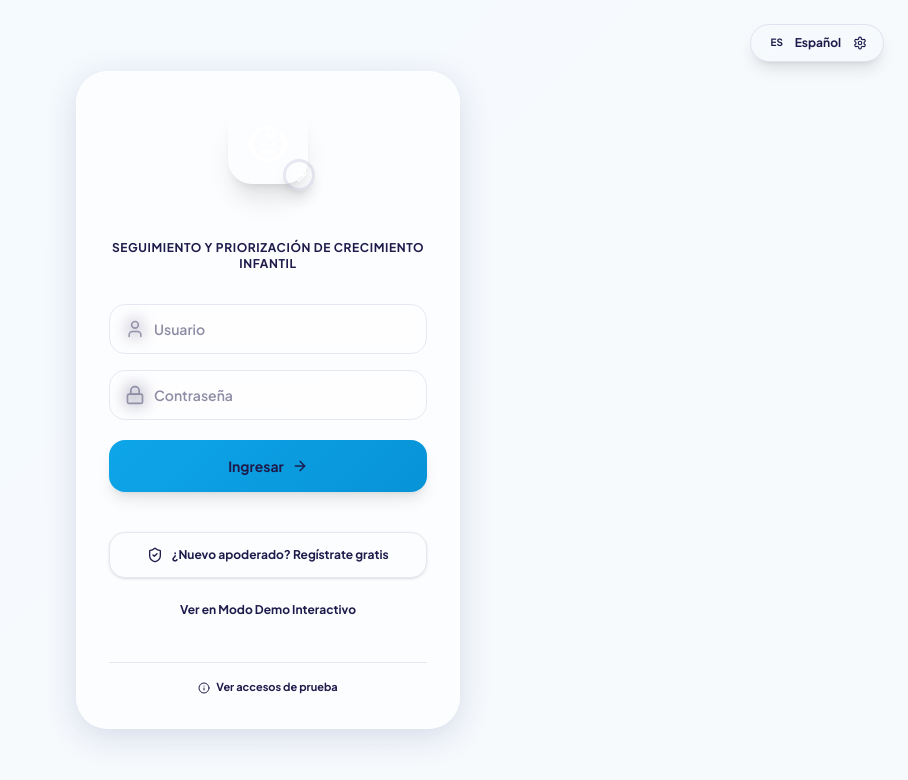
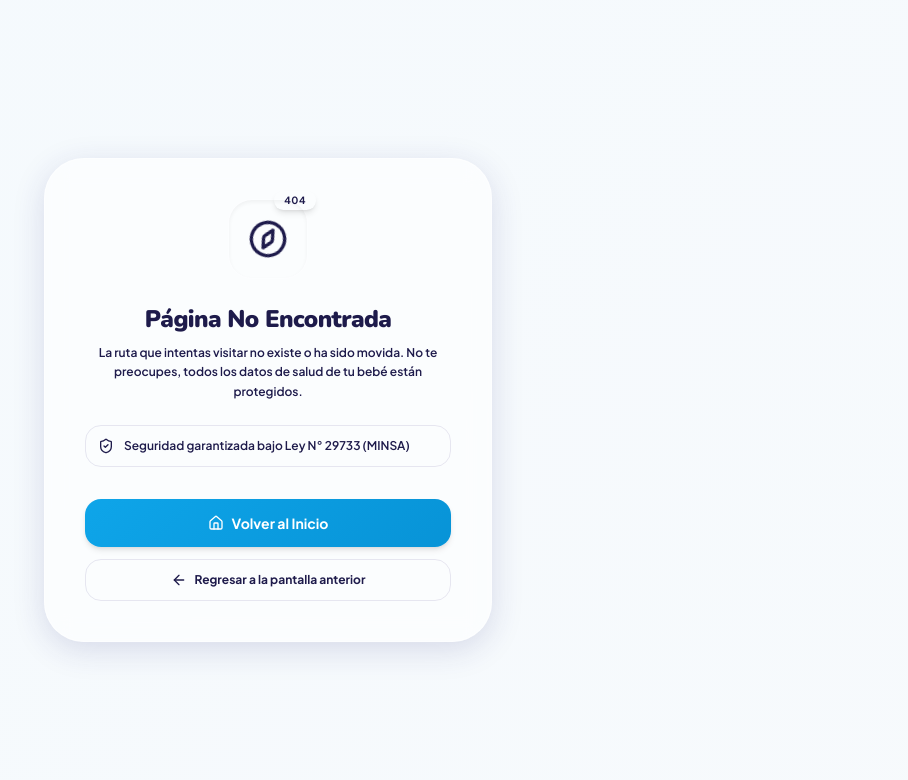
Before and after one commit to luzylay/NutriCRED-PWA, a React (Vite) app: page /404 in a window 1280 px wide. Before the commit this address led to /. Shown: the top 780 px of the page, without its empty margins (372-1280 px from the left). Built offline with nearby package versions, Linux system fonts and the light colour scheme.

Commit message:
feat(ui): implementar pantallas de error HTTP 404 (No Encontrado) y 403 (Acceso Restringido) con diseño humanizado

```diff
--- a/src/app/App.tsx
+++ b/src/app/App.tsx
@@ -43,6 +43,9 @@ const WellnessPage = safeLazy(() => import("./pages/WellnessPage"));
 const PublicImpactPage = safeLazy(
   () => import("./pages/PublicImpactPage").then((m) => m.PublicImpactPage)
 );
+const NotFoundPage = safeLazy(() => import("./pages/NotFoundPage"));
+const ForbiddenPage = safeLazy(() => import("./pages/ForbiddenPage"));
+
 
 
 // ─── LOADING FALLBACK ─────────────────────────────────────────────────────────
@@ -173,10 +176,15 @@ function AppShell() {
             }
           />
 
-          {/* Catch-all redirect */}
-          <Route path="*" element={<Navigate to="/" replace />} />
+          {/* Error HTTP Routes */}
+          <Route path="/403" element={<ForbiddenPage />} />
+          <Route path="/404" element={<NotFoundPage />} />
+
+          {/* Catch-all 404 Route */}
+          <Route path="*" element={<NotFoundPage />} />
         </Routes>
       </Suspense>
+
     </DataProvider>
   );
 }
--- /dev/null
+++ b/src/app/pages/ForbiddenPage.tsx
@@ -0,0 +1,56 @@
+import { Link } from "react-router";
+import { ShieldAlert, Lock, Home, RefreshCw, UserCheck } from "lucide-react";
+import { useAuth } from "../contexts/AuthContext";
+
+export function ForbiddenPage() {
+  const { user } = useAuth();
+
+  return (
+    <div className="min-h-screen bg-gradient-flow flex flex-col items-center justify-center p-6 text-center relative overflow-hidden">
+      {/* Background Blobs */}
+      <div className="absolute top-10 right-10 size-72 bg-amber-500/20 rounded-full blur-3xl opacity-60 pointer-events-none"></div>
+      <div className="absolute bottom-10 left-10 size-72 bg-red-500/20 rounded-full blur-3xl opacity-60 pointer-events-none"></div>
+
+      <div className="max-w-md w-full glass-panel rounded-[2.5rem] p-8 md:p-10 shadow-2xl space-y-6 relative z-10 border border-white/20 animate-in fade-in zoom-in duration-500">
+        {/* Error Badge & Icon */}
+        <div className="relative inline-block mx-auto">
+          <div className="size-20 bg-amber-500/10 rounded-3xl flex items-center justify-center border border-amber-500/30 shadow-inner">
+            <ShieldAlert className="size-10 text-amber-500" />
+          </div>
+          <span className="absolute -top-2 -right-2 px-2.5 py-0.5 rounded-full bg-amber-500 text-white text-[10px] font-black uppercase tracking-wider shadow-md">
+            403
+          </span>
+        </div>
+
+        {/* Text Area */}
+        <div className="space-y-2">
+          <h1 className="text-2xl font-black text-foreground font-nunito tracking-tight">
+            Acceso Restringido
+          </h1>
+          <p className="text-xs text-muted-foreground font-medium leading-relaxed">
+            Esta pantalla requiere credenciales especiales de <strong className="text-foreground">Profesional CRED, Agente Comunitario o Administrador MINSA</strong>. Tu usuario actual ({user?.role ?? "Invitado"}) no posee permisos suficientes.
+          </p>
+        </div>
+
+        {/* Action Buttons */}
+        <div className="flex flex-col gap-3 pt-2">
+          <Link
+            to="/familia"
+            className="w-full btn-gradient py-3.5 rounded-2xl font-black text-sm text-white shadow-md flex items-center justify-center gap-2 transition-all hover:scale-[1.02] active:scale-[0.98]"
+          >
+            <Home className="size-4" /> Ir a Mi Panel Familiar
+          </Link>
+
+          <Link
+            to="/"
+            className="w-full bg-card hover:bg-muted border border-border py-3.5 rounded-2xl font-bold text-xs text-foreground transition-all flex items-center justify-center gap-2"
+          >
+            <UserCheck className="size-4" /> Cambiar de Perfil o Iniciar Sesión
+          </Link>
+        </div>
+      </div>
+    </div>
+  );
+}
+
+export default ForbiddenPage;
--- /dev/null
+++ b/src/app/pages/NotFoundPage.tsx
@@ -0,0 +1,58 @@
+import { Link } from "react-router";
+import { Compass, Home, ArrowLeft, Baby, ShieldCheck } from "lucide-react";
+
+export function NotFoundPage() {
+  return (
+    <div className="min-h-screen bg-gradient-flow flex flex-col items-center justify-center p-6 text-center relative overflow-hidden">
+      {/* Background Blobs */}
+      <div className="absolute top-10 left-10 size-72 bg-primary/20 rounded-full blur-3xl opacity-60 pointer-events-none"></div>
+      <div className="absolute bottom-10 right-10 size-72 bg-accent/20 rounded-full blur-3xl opacity-60 pointer-events-none"></div>
+
+      <div className="max-w-md w-full glass-panel rounded-[2.5rem] p-8 md:p-10 shadow-2xl space-y-6 relative z-10 border border-white/20 animate-in fade-in zoom-in duration-500">
+        {/* Error Badge & Icon */}
+        <div className="relative inline-block mx-auto">
+          <div className="size-20 bg-gradient-to-br from-primary/20 to-accent/20 rounded-3xl flex items-center justify-center border border-white/30 shadow-inner">
+            <Compass className="size-10 text-primary animate-spin" style={{ animationDuration: "12s" }} />
+          </div>
+          <span className="absolute -top-2 -right-2 px-2.5 py-0.5 rounded-full bg-accent text-accent-foreground text-[10px] font-black uppercase tracking-wider shadow-md">
+            404
+          </span>
+        </div>
+
+        {/* Text Area */}
+        <div className="space-y-2">
+          <h1 className="text-2xl font-black text-foreground font-nunito tracking-tight">
+            Página No Encontrada
+          </h1>
+          <p className="text-xs text-muted-foreground font-medium leading-relaxed">
+            La ruta que intentas visitar no existe o ha sido movida. No te preocupes, todos los datos de salud de tu bebé están protegidos.
+          </p>
+        </div>
+
+        {/* Security Disclaimers */}
+        <div className="bg-primary/5 border border-primary/15 rounded-2xl p-3 flex items-center gap-2.5 text-left text-xs font-semibold text-primary">
+          <ShieldCheck className="size-4 shrink-0" />
+          <span>Seguridad garantizada bajo Ley N° 29733 (MINSA)</span>
+        </div>
+
+        {/* Action Buttons */}
+        <div className="flex flex-col gap-3 pt-2">
+          <Link
+            to="/"
+            className="w-full btn-gradient py-3.5 rounded-2xl font-black text-sm text-white shadow-md flex items-center justify-center gap-2 transition-all hover:scale-[1.02] active:scale-[0.98]"
+          >
+            <Home className="size-4" /> Volver al Inicio
+          </Link>
+          <button
+            onClick={() => window.history.back()}
+            className="w-full bg-card hover:bg-muted border border-border py-3 rounded-2xl font-bold text-xs text-foreground transition-all flex items-center justify-center gap-2 cursor-pointer"
+          >
+            <ArrowLeft className="size-4" /> Regresar a la pantalla anterior
+          </button>
+        </div>
+      </div>
+    </div>
+  );
+}
+
+export default NotFoundPage;
```
